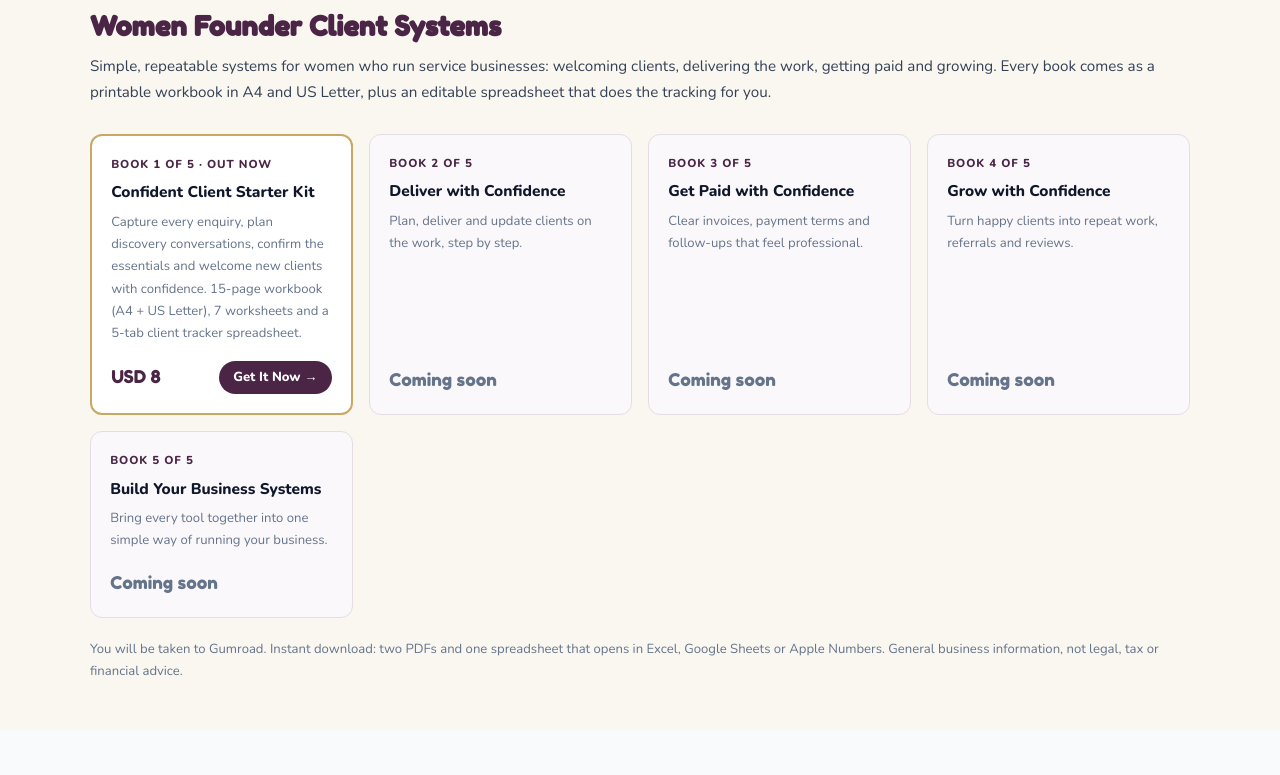
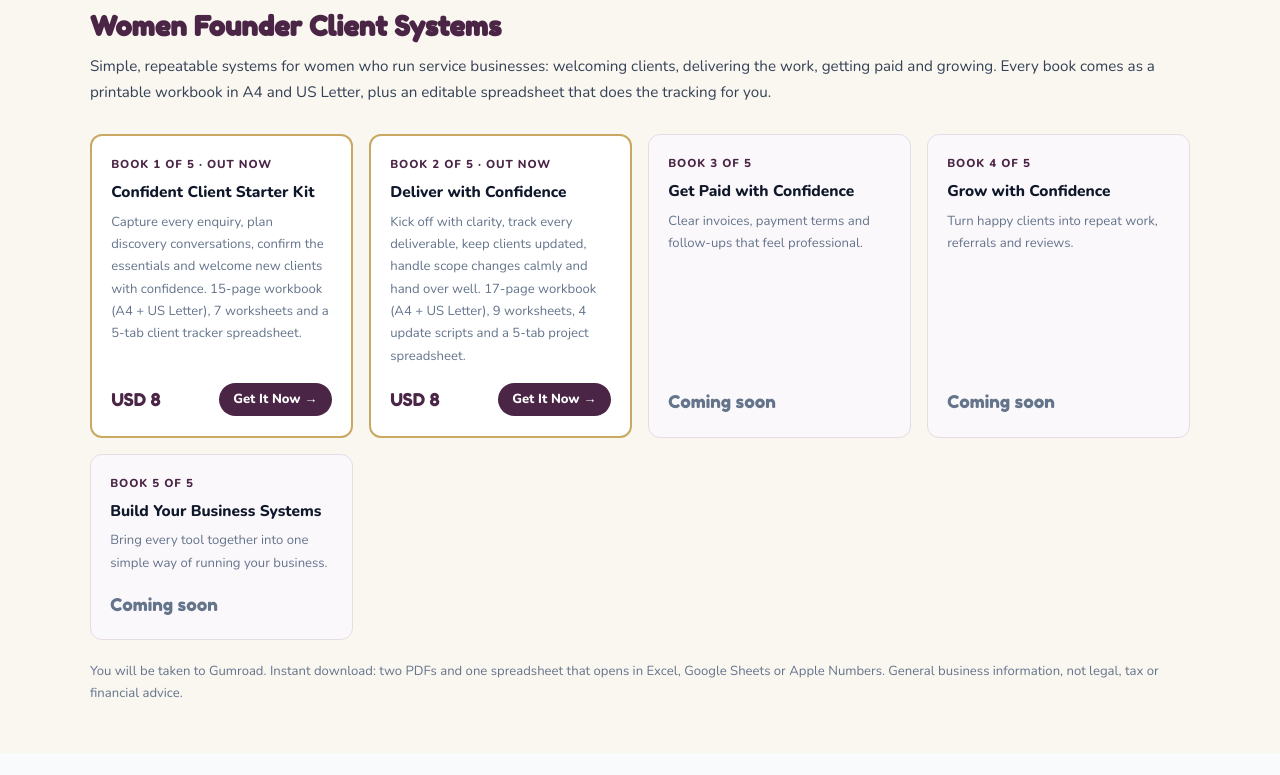
Before and after one commit to simonrajah15-ship-it/volareconsultants.online, a plain HTML site: page index.html in a window 1280 px wide. Shown: the part 10675-11450 px from the top of the page. Drawn offline with nearby package versions, Linux system fonts and the light colour scheme.

Commit message:
Update product details for 'Deliver with Confidence'

```diff
--- a/index.html
+++ b/index.html
@@ -1415,11 +1415,11 @@
             <div class="product-detail">Capture every enquiry, plan discovery conversations, confirm the essentials and welcome new clients with confidence. 15-page workbook (A4 + US Letter), 7 worksheets and a 5-tab client tracker spreadsheet.</div>
             <div class="product-footer"><span class="product-price" style="color:var(--plum);">USD 8</span><a class="btn-get" style="background:var(--plum);" href="https://volareconsultants.gumroad.com/l/women-founder-client-systems-confident-client-starter-kit" target="_blank">Get It Now →</a></div>
           </div>
-          <div class="product-card" style="border-color:#e6dce4;background:#fbf8fb;">
-            <div class="product-label" style="color:var(--plum);">Book 2 of 5</div>
+          <div class="product-card" style="border-color:var(--gg-gold);border-width:2px;">
+            <div class="product-label" style="color:var(--plum);">Book 2 of 5 · Out now</div>
             <div class="product-title">Deliver with Confidence</div>
-            <div class="product-detail">Plan, deliver and update clients on the work, step by step.</div>
-            <div class="product-footer"><span class="product-price" style="color:var(--muted);">Coming soon</span></div>
+            <div class="product-detail">Kick off with clarity, track every deliverable, keep clients updated, handle scope changes calmly and hand over well. 17-page workbook (A4 + US Letter), 9 worksheets, 4 update scripts and a 5-tab project spreadsheet.</div>
+            <div class="product-footer"><span class="product-price" style="color:var(--plum);">USD 8</span><a class="btn-get" style="background:var(--plum);" href="https://volareconsultants.gumroad.com/l/women-founder-client-systems-deliver-with-confidence" target="_blank">Get It Now →</a></div>
           </div>
           <div class="product-card" style="border-color:#e6dce4;background:#fbf8fb;">
             <div class="product-label" style="color:var(--plum);">Book 3 of 5</div>
@@ -2293,6 +2293,12 @@
       <p>The latest additions — practical playbooks for founders, parents, and anyone building a better financial future.</p>
     </div>
     <div class="new-release-grid">
+      <div class="new-release-card">
+        <div class="product-label new-tag">New · For Women Founders</div>
+        <div class="product-title" style="font-size:1.1rem;">Deliver with Confidence</div>
+        <div class="product-detail">Book 2 of Women Founder Client Systems · 17-page workbook (A4 + US Letter) · 9 worksheets · 4 update scripts · 5-tab project spreadsheet. Manage every client project after the yes.</div>
+        <div class="product-footer"><span class="product-price">USD 8</span><a class="btn-get" href="https://volareconsultants.gumroad.com/l/women-founder-client-systems-deliver-with-confidence" target="_blank">Get It Now →</a></div>
+      </div>
       <div class="new-release-card">
         <div class="product-label new-tag">New · For Women Founders</div>
         <div class="product-title" style="font-size:1.1rem;">Confident Client Starter Kit</div>
```
